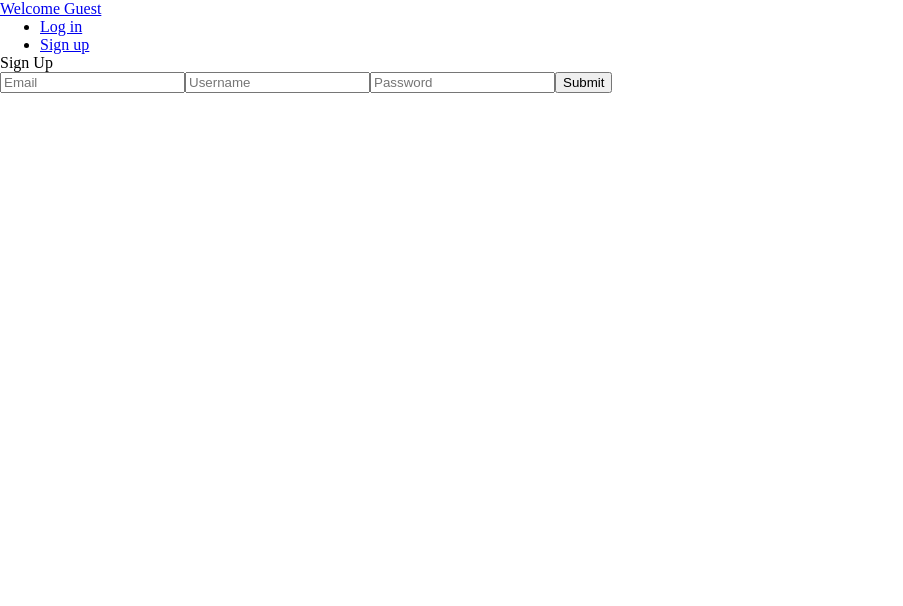
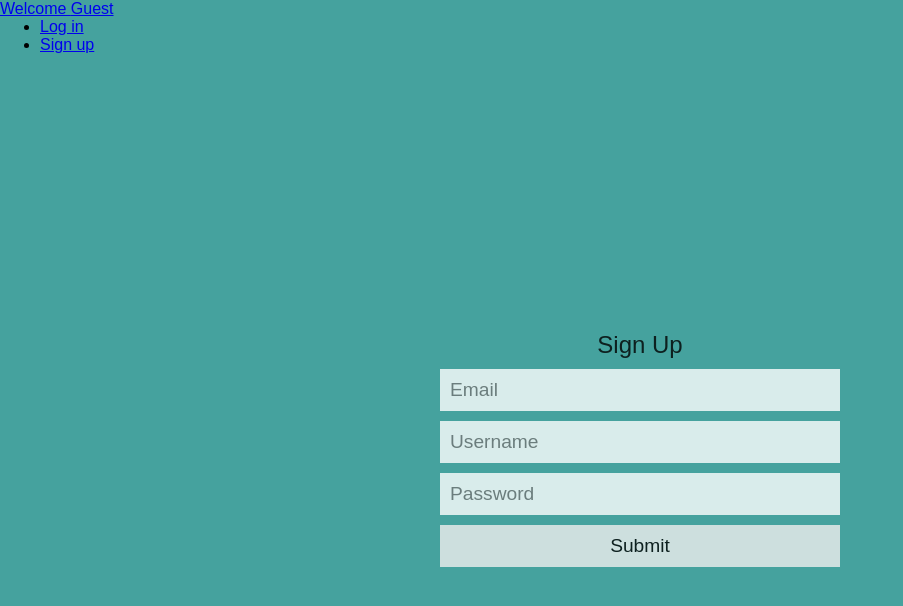
Before and after one commit to zeh1/frontend-react-proj, a React (Create React App) app: page /signup in a window 1280 px wide. Shown: the top 606 px of the page, without its empty margins (0-903 px from the left). Built offline with nearby package versions, Linux system fonts and the light colour scheme.

Commit message:
styling signup form

```diff
--- a/src/components/LoginForm.js
+++ b/src/components/LoginForm.js
@@ -32,16 +32,8 @@ export default class LoginForm extends React.Component {
             headers: {
                 'Content-Type': 'application/json'
             },
-            body: JSON.stringify(this.state),
-            body: JSON.stringify({
-                "username": "user10",
-                "title": "TITLE",
-                "body": "BODY",
-                "password": "pw10",
-                "email": "email10@x.com",
-                "user_id": 1,
-                "token": "eyJ0eXAiOiJKV1QiLCJhbGciOiJIUzI1NiJ9.eyJ1c2VybmFtZSI6InVzZXIxMCIsImpvaW5lZCI6IjIwMjAtMTAtMjEgMTk6Mjc6MTguMTY2MzI2KzAwOjAwIiwidXNlcl9pZCI6bnVsbCwiZXhwIjoxNjAzMzk0ODM4fQ.FxkGMQTxV9D6z48eHXX4xKKOgnsmktILjqYM57g16AI"
-            })
+            body: JSON.stringify(this.state)
+
         }
 
         fetch('http://127.0.0.1:8000/auth/login', options).then((res)=>{
--- a/src/components/SignupForm.css
+++ b/src/components/SignupForm.css
@@ -0,0 +1,35 @@
+.signup-form {
+    display: flex;
+    justify-content: center;
+    align-items: center;
+    align-content: center;
+    height: 100vh;
+}
+
+.signup-form div {
+    display: flex;
+    flex-direction: column;
+    width: 400px;
+    opacity: .8;
+}
+
+.signup-form input, .signup-form button {
+    padding: 10px;
+    outline: none;
+    border: none;
+    transition: background-color .25s ease;
+    font-size: 1.2rem;
+}
+
+.signup-form p {
+    font-size: 1.5rem;
+    text-align: center;
+}
+
+.signup-form input:hover, .signup-form button:hover {
+    background-color: #66fcf1;
+}
+
+.signup-form div > * {
+    margin-bottom: 10px;
+}
--- a/src/components/SignupForm.js
+++ b/src/components/SignupForm.js
@@ -45,17 +45,16 @@ export default class SignupForm extends React.Component {
             },
             body: JSON.stringify(body)
         }
-        fetch('http://127.0.0.1:8000/', options).then(res=>{
+        fetch('http://127.0.0.1:8000/auth/signup', options).then(res=>{
+            console.log(res.status)
             if (res.ok) {
                 return res.json()
-            } else {
-                return Promise.reject('failed')
             }
         }).then(res=>{
             localStorage.setItem('token', res.token)
             this.props.loginSuccessEvent()
         }).catch(err=>{
-            alert(err)
+            console.log('error')
         })
     }
 
@@ -65,12 +64,14 @@ export default class SignupForm extends React.Component {
             return <Redirect to='/'></Redirect>
         } else {
             return (
-                <form onSubmit={this.submitForm}>
-                    <p>Sign Up</p>
-                    <input type='text' placeholder='Email' onInput={this.updateEmail}></input>
-                    <input type='text' placeholder='Username' onInput={this.updateUsername}></input>
-                    <input type='password' placeholder='Password' onInput={this.updatePassword}></input>
-                    <button type='submit'>Submit</button>
+                <form className='signup-form' onSubmit={this.submitForm}>
+                    <div>
+                        <p>Sign Up</p>
+                        <input type='text' placeholder='Email' onInput={this.updateEmail}></input>
+                        <input type='text' placeholder='Username' onInput={this.updateUsername}></input>
+                        <input type='password' placeholder='Password' onInput={this.updatePassword}></input>
+                        <button type='submit'>Submit</button>
+                    </div>
                 </form>
             )
         }
--- a/src/index.css
+++ b/src/index.css
@@ -1,4 +1,18 @@
 * {
   margin: 0;
   box-sizing: border-box;
+  font-family: sans-serif;
 }
+
+body {
+  min-height: 100vh;
+  background-image: url("https://static.lolwallpapers.net/2015/08/minimap.jpg");
+  background-position: center top;
+}
+
+@media (max-width: 1350px) {
+  body {
+    background-image: none;
+    background: #45a29e;
+  }
+}
```
